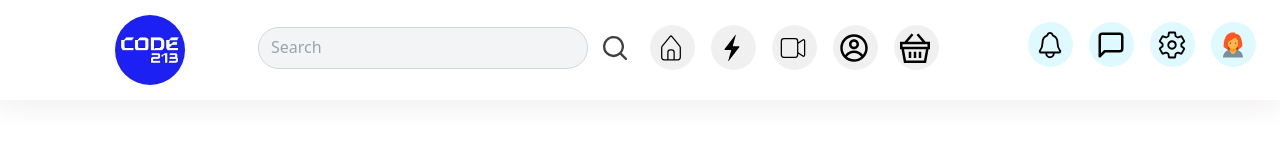
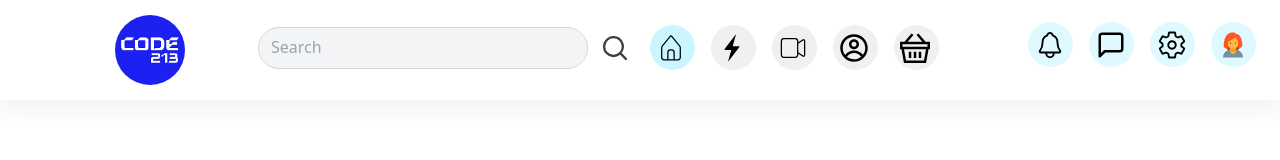
Before and after one commit to Nesrinels/code213, a React (Create React App) app: page / in a window 1280 px wide. In both pictures the pointer is over the button 672 px from the left and 47 px from the top of the page. Shown: the top 160 px of the page. Built offline with nearby package versions, Linux system fonts and the light colour scheme.

Commit message:
modified

```diff
--- a/src/component/header/Header.css
+++ b/src/component/header/Header.css
@@ -31,14 +31,14 @@ header{
   .Buttons_options {
     display: flex;
   }
-  .Buttons_options button:hover {
-    background-color: rgb(203, 246, 255);
-  }
   #btn {
     margin:10px 8px 5px;
     height: 45px;
     width: 45px;
     background-color: rgb(240, 240, 240);
+  }
+  #btn:hover {
+    background-color: rgb(203, 246, 255);
   }
   #btn svg {
    margin-left: 6px;
```
